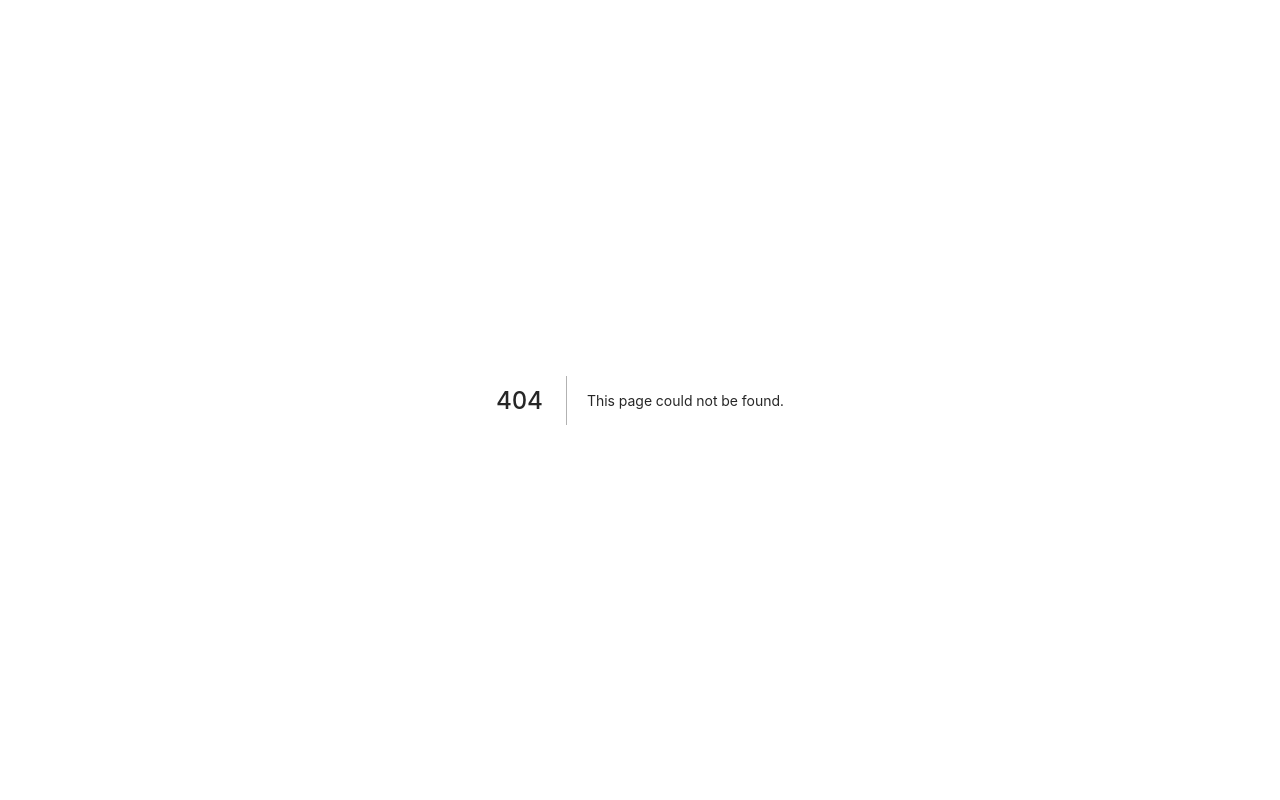
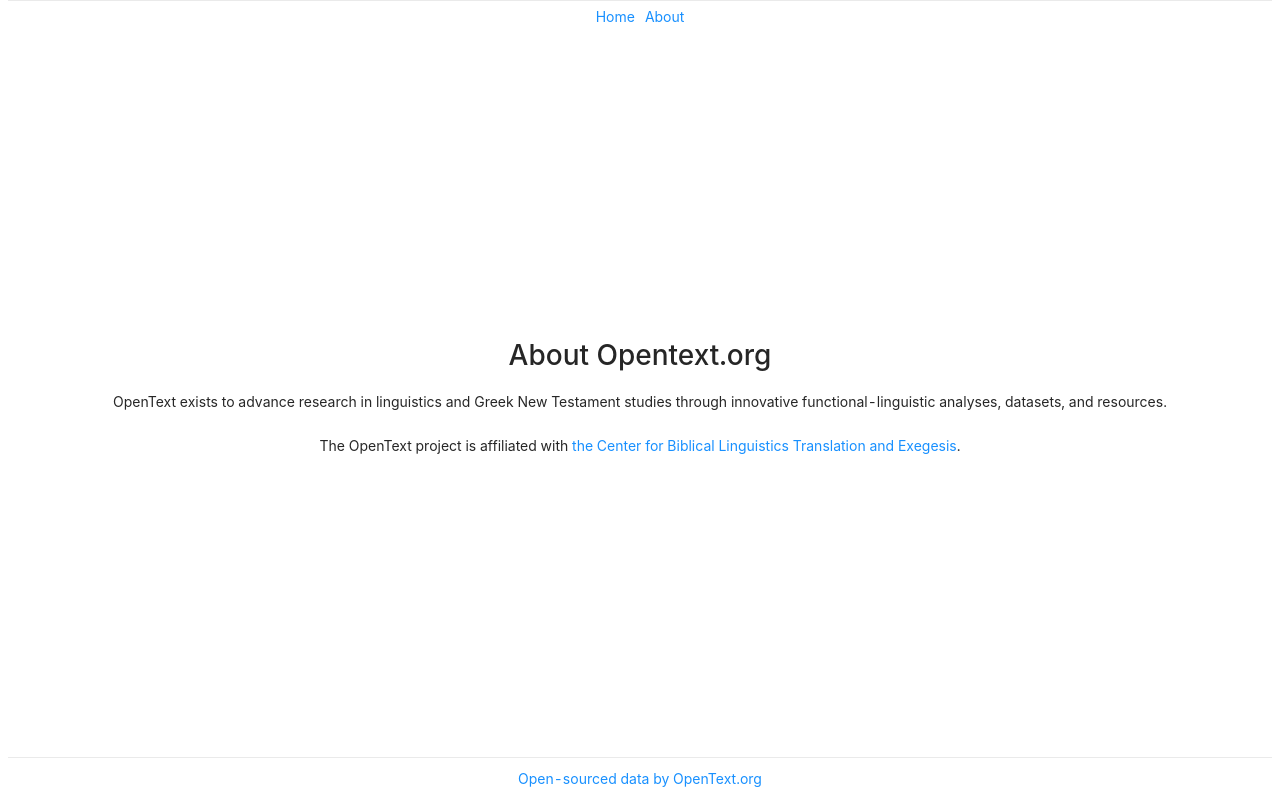
Before and after one commit to ryderwishart/gospels-genre-data, a Next.js app: page /about in a window 1280 px wide. Before the commit this address had no page. Built offline with nearby package versions, Linux system fonts and the light colour scheme.

Commit message:
feat(about): adds about page

```diff
--- /dev/null
+++ b/pages/about/index.tsx
@@ -0,0 +1,22 @@
+import Layout from '../../components/Layout';
+import Link from 'next/link';
+
+const AboutPage = () => {
+  const description =
+    'OpenText exists to advance research in linguistics and Greek New Testament studies through innovative functional-linguistic analyses, datasets, and resources.';
+  return (
+    <Layout pageTitle="About Opentext.org" pageDescription={description}>
+      <div>{description}</div>
+      <br />
+      <div>
+        The OpenText project is affiliated with{' '}
+        <Link href="https://cblte.mcmasterdivinity.ca/">
+          <a>the Center for Biblical Linguistics Translation and Exegesis</a>
+        </Link>
+        .
+      </div>
+    </Layout>
+  );
+};
+
+export default AboutPage;
```
